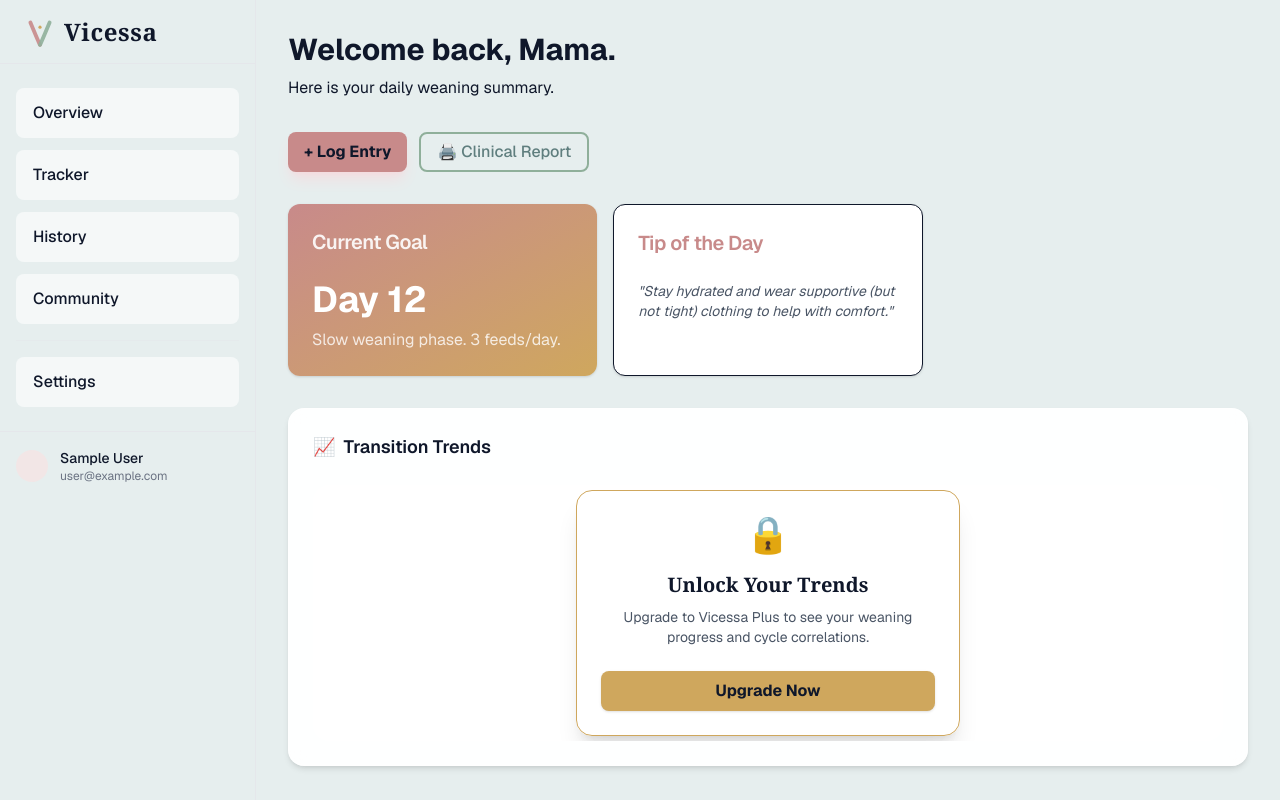
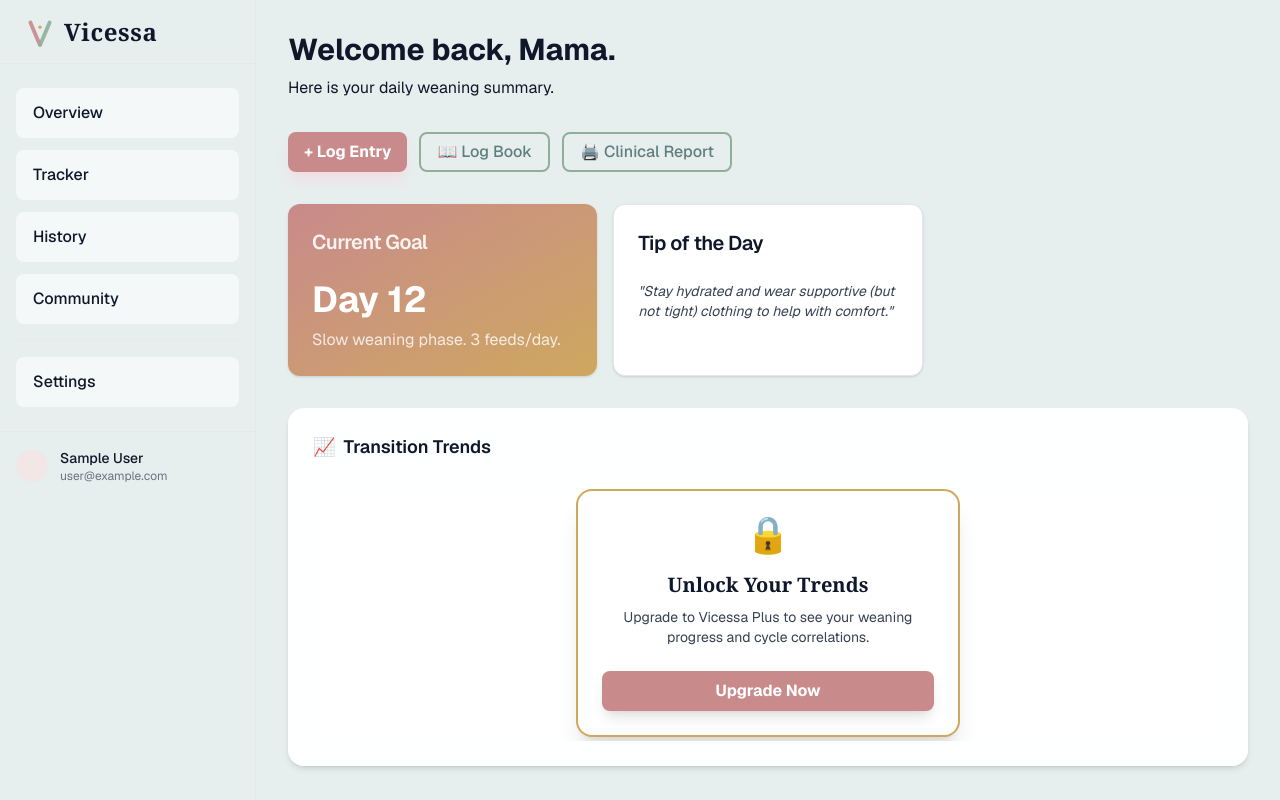
Before and after one commit to lambomethods/vicessa, a Next.js app: page /dashboard in a window 1280 px wide. Shown: the top 800 px of the page. Built offline with nearby package versions, Linux system fonts and the light colour scheme; no server answers; the database is empty; sample sign-in values are in the browser's storage.

Commit message:
UI fixes: Tip of Day contrast, notes outline, logbook redirect

```diff
--- a/src/app/dashboard/page.tsx
+++ b/src/app/dashboard/page.tsx
@@ -36,8 +36,13 @@ export default async function DashboardPage({
             {/* ACTION BUTTONS */}
             <div className="flex gap-3">
                 <Link href="/dashboard/tracking">
-                    <Button className="bg-[var(--color-brand-rose)] hover:bg-[var(--color-brand-rose)]/90 text-[var(--foreground)] font-bold shadow-lg shadow-rose-200/50 transition-all hover:scale-105 active:scale-95">
+                    <Button className="bg-[var(--color-brand-rose)] hover:bg-[var(--color-brand-rose)]/90 text-white font-bold shadow-lg shadow-rose-200/50 transition-all hover:scale-105 active:scale-95">
                         + Log Entry
+                    </Button>
+                </Link>
+                <Link href="/dashboard/history">
+                    <Button variant="outline" className="border-[var(--color-brand-sage)] text-[var(--color-brand-eucalyptus)] hover:bg-[var(--color-brand-mist)] gap-2">
+                        📖 Log Book
                     </Button>
                 </Link>
                 <Link href="/dashboard/report">
@@ -61,19 +66,19 @@ export default async function DashboardPage({
                 </Card>
 
 
-                {/* Insight Card */}
-                <Card>
+                {/* Insight Card - Fixed contrast */}
+                <Card className="bg-white border border-gray-200">
                     <CardHeader>
-                        <CardTitle>Tip of the Day</CardTitle>
+                        <CardTitle className="text-[var(--foreground)]">Tip of the Day</CardTitle>
                     </CardHeader>
                     <CardContent>
-                        <p className="text-sm text-gray-600 italic">&quot;Stay hydrated and wear supportive (but not tight) clothing to help with comfort.&quot;</p>
+                        <p className="text-sm text-gray-700 italic">&quot;Stay hydrated and wear supportive (but not tight) clothing to help with comfort.&quot;</p>
                     </CardContent>
                 </Card>
             </div>
 
             {/* Main Transition Trends Chart - Premium Feature */}
-            <div className="glass-panel p-6 rounded-2xl">
+            <div className="glass-panel p-6 rounded-2xl border border-gray-200 bg-white">
                 <h3 className="text-lg font-semibold mb-6 text-[var(--foreground)] flex items-center gap-2">
                     <span>📈</span> Transition Trends
                 </h3>
--- a/src/components/subscription/SubscriptionGate.tsx
+++ b/src/components/subscription/SubscriptionGate.tsx
@@ -16,7 +16,6 @@ export async function SubscriptionGate({
 }: SubscriptionGateProps) {
     const session = await auth()
 
-    // Default to free if no session (shouldn't happen on protected routes, but safe)
     let isPremium = false
 
     if (session?.user?.id) {
@@ -39,17 +38,17 @@ export async function SubscriptionGate({
             </div>
 
             {/* Lock Overlay */}
-            <div className="absolute inset-0 flex flex-col items-center justify-center p-6 text-center z-10 bg-white/30 backdrop-blur-sm">
-                <div className="bg-white/90 p-6 rounded-2xl shadow-xl border border-[var(--color-brand-gold)] max-w-sm">
+            <div className="absolute inset-0 flex flex-col items-center justify-center p-6 text-center z-10 bg-[var(--color-brand-mist)]/80 backdrop-blur-sm">
+                <div className="bg-white p-6 rounded-2xl shadow-xl border-2 border-[var(--color-brand-gold)] max-w-sm">
                     <div className="text-4xl mb-4">🔒</div>
                     <h3 className="text-xl font-bold text-[var(--foreground)] mb-2 font-serif">
                         {fallbackTitle}
                     </h3>
-                    <p className="text-sm text-gray-600 mb-6">
+                    <p className="text-sm text-gray-700 mb-6">
                         {fallbackDescription}
                     </p>
                     <Link href="/pricing" className="block w-full">
-                        <Button className="w-full bg-[var(--color-brand-gold)] hover:bg-[var(--color-brand-gold)]/90 text-[var(--foreground)] font-bold">
+                        <Button className="w-full bg-[var(--color-brand-rose)] hover:bg-[var(--color-brand-rose)]/90 text-white font-bold shadow-lg">
                             Upgrade Now
                         </Button>
                     </Link>
--- a/src/components/tracker/DailyLogForm.tsx
+++ b/src/components/tracker/DailyLogForm.tsx
@@ -43,9 +43,8 @@ export function DailyLogForm({ existingEntry }: Props) {
 
             if (res.ok) {
                 setSaved(true)
-                router.refresh()
-                // Scroll to top to see success
-                window.scrollTo({ top: 0, behavior: 'smooth' })
+                // Redirect to logbook to see saved entries
+                router.push("/dashboard/history")
             }
         } catch (error) {
             console.error(error)
@@ -123,11 +122,11 @@ export function DailyLogForm({ existingEntry }: Props) {
                 />
             </section>
 
-            {/* Notes */}
+            {/* Notes - Fixed visible border */}
             <section className="space-y-2">
                 <label className="text-sm font-medium">Notes</label>
                 <textarea
-                    className="w-full p-4 rounded-xl border border-gray-200 focus:border-[var(--color-brand-rose)] outline-none min-h-[100px]"
+                    className="w-full p-4 rounded-xl border-2 border-gray-300 focus:border-[var(--color-brand-rose)] outline-none min-h-[100px] bg-white"
                     placeholder="Any specific triggers or feelings today?"
                     value={formData.notes}
                     onChange={e => setFormData({ ...formData, notes: e.target.value })}
@@ -137,7 +136,7 @@ export function DailyLogForm({ existingEntry }: Props) {
             <button
                 onClick={handleSubmit}
                 disabled={loading}
-                className="w-full py-4 bg-[var(--foreground)] text-white rounded-xl font-bold shadow-lg hover:shadow-xl transition-all disabled:opacity-50"
+                className="w-full py-4 bg-[var(--color-brand-rose)] text-white rounded-xl font-bold shadow-lg hover:shadow-xl transition-all disabled:opacity-50"
             >
                 {loading ? "Saving..." : existingEntry ? "Update Log" : "Save Daily Log"}
             </button>
```
